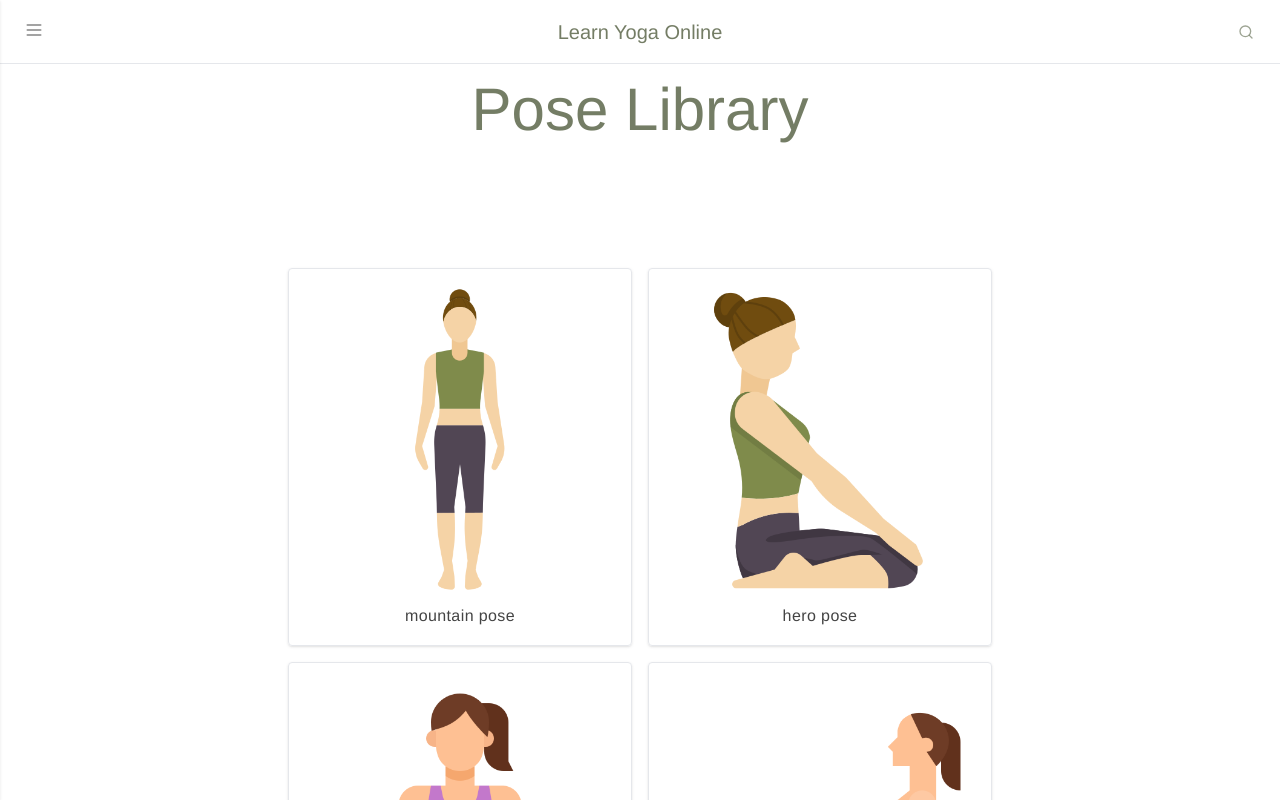
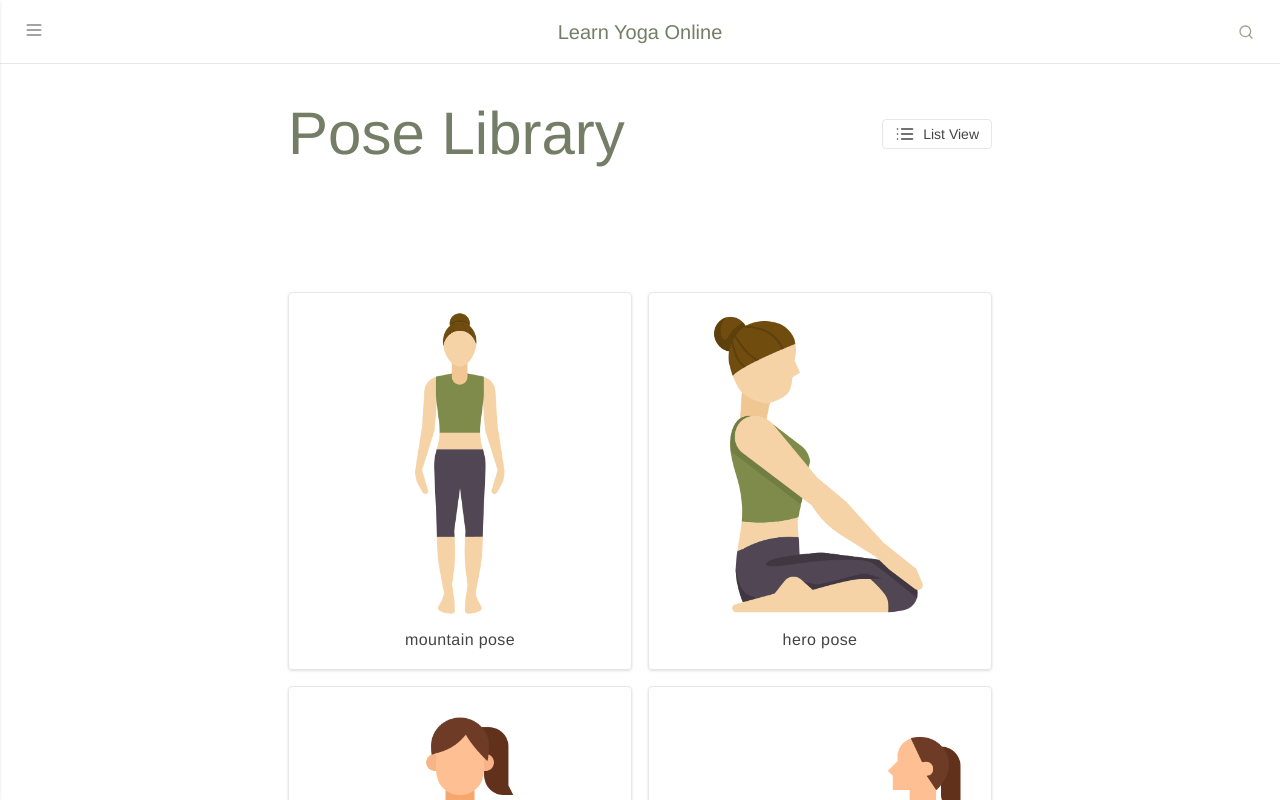
Before and after one commit to samanthacabrera/yoga-library, a React (Vite) app: page /poses in a window 1280 px wide. Shown: the top 800 px of the page. Built offline with nearby package versions, Linux system fonts and the light colour scheme.

Commit message:
add button to switch between grid and list view for poses

```diff
--- a/src/components/PoseList.jsx
+++ b/src/components/PoseList.jsx
@@ -1,15 +1,40 @@
+import { useState } from "react";
 import { Link } from "react-router-dom";
+import { List, ImageIcon } from "lucide-react";
 import posesData from "../data/poses.json";
 
 const PoseList = () => {
+  const [isListView, setIsListView] = useState(false);
+
   return (
     <div className="flex flex-col w-screen">
-      <h1>Pose Library</h1>
+      <div className="flex justify-between items-center px-8 pt-6 max-w-3xl mx-auto w-full">
+        <h1>Pose Library</h1>
+        <button
+          onClick={() => setIsListView(!isListView)}
+          className="flex items-center gap-2 px-3 py-1 border rounded hover:bg-gray-100 transition"
+        >
+          {isListView ? <ImageIcon className="w-5 h-5" /> : <List className="w-5 h-5" />}
+          <span className="text-sm">{isListView ? "Grid View" : "List View"}</span>
+        </button>
+      </div>
+
       <div className="flex flex-col min-h-screen w-full max-w-3xl space-y-8 px-8 py-4 mx-auto">
         {posesData.length === 0 ? (
-          <p className="text-center">
-            No poses found for this category.
-          </p>
+          <p className="text-center">No poses found for this category.</p>
+        ) : isListView ? (
+          <ul className="space-y-4 pt-6">
+            {posesData.map((pose) => (
+              <li key={pose.id}>
+                <Link
+                  to={`/poses/${pose.name}`}
+                  className="text-moss hover:underline lowercase tracking-wide"
+                >
+                  {pose.name}
+                </Link>
+              </li>
+            ))}
+          </ul>
         ) : (
           <div className="grid grid-cols-1 sm:grid-cols-2 gap-4 py-8">
             {posesData.map((pose) => (
```
